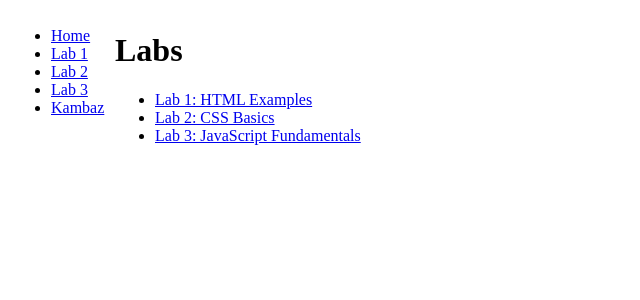
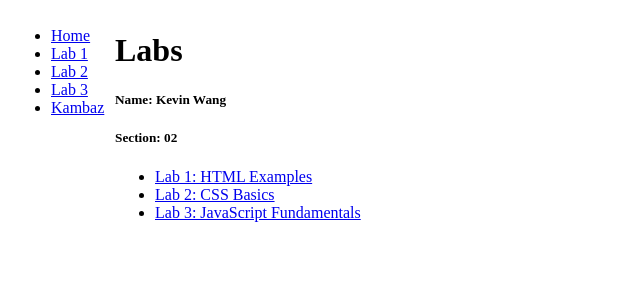
Before and after one commit to kswang06/kambaz-next-js, a Next.js app: page /labs in a window 1280 px wide. Shown: the top 300 px of the page, without its empty margins (0-640 px from the left). Built offline with nearby package versions, Linux system fonts and the light colour scheme.

Commit message:
added name and section to lab page for assignment1

```diff
--- a/app/labs/page.tsx
+++ b/app/labs/page.tsx
@@ -3,6 +3,8 @@ export default function labs() {
   return (
     <div id="wd-labs">
       <h1>Labs</h1>
+      <h5>Name: Kevin Wang </h5>
+      <h5>Section: 02 </h5>
       <ul>
         <li>
           <Link href="/labs/lab1" id="wd-lab1-link">
```
